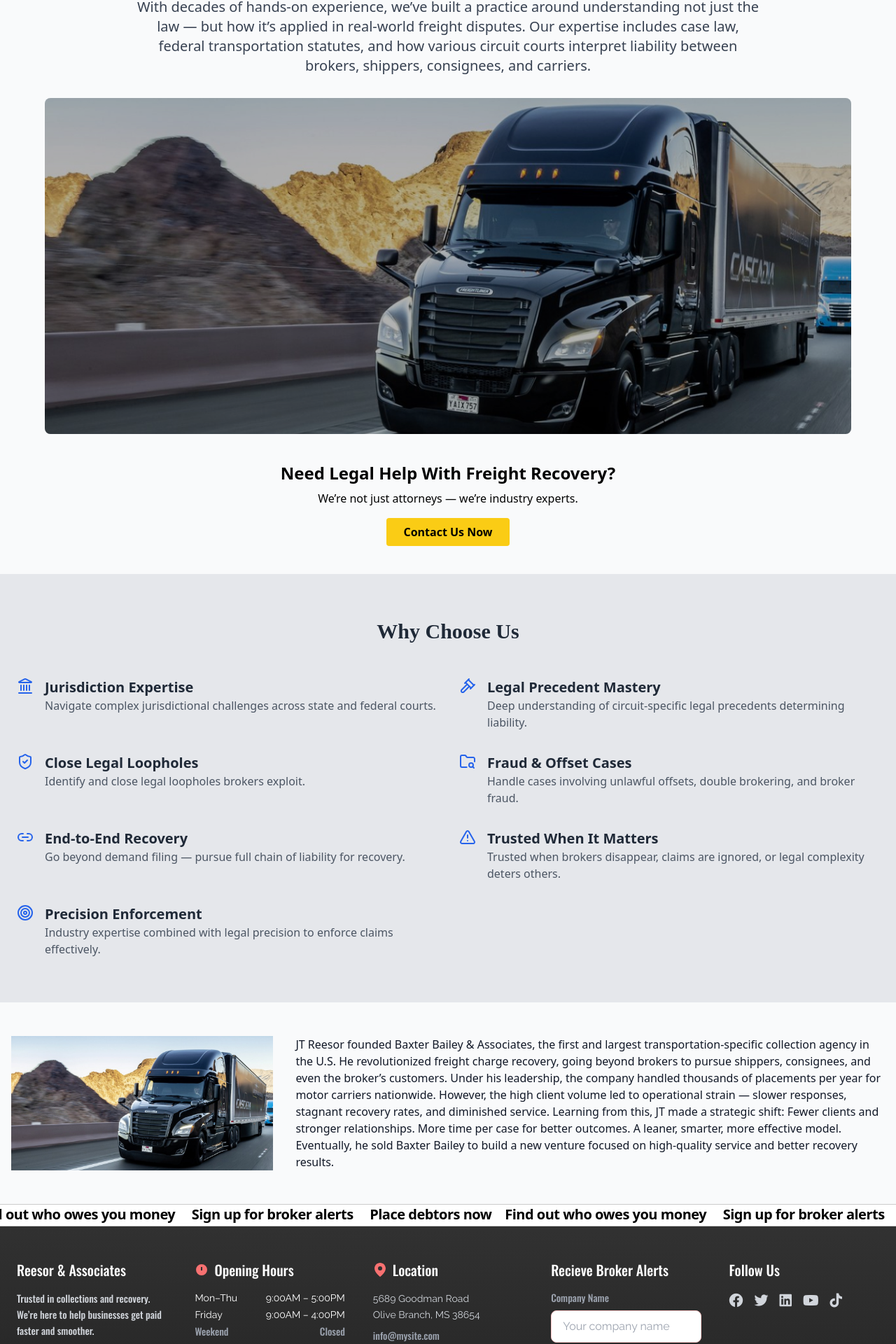
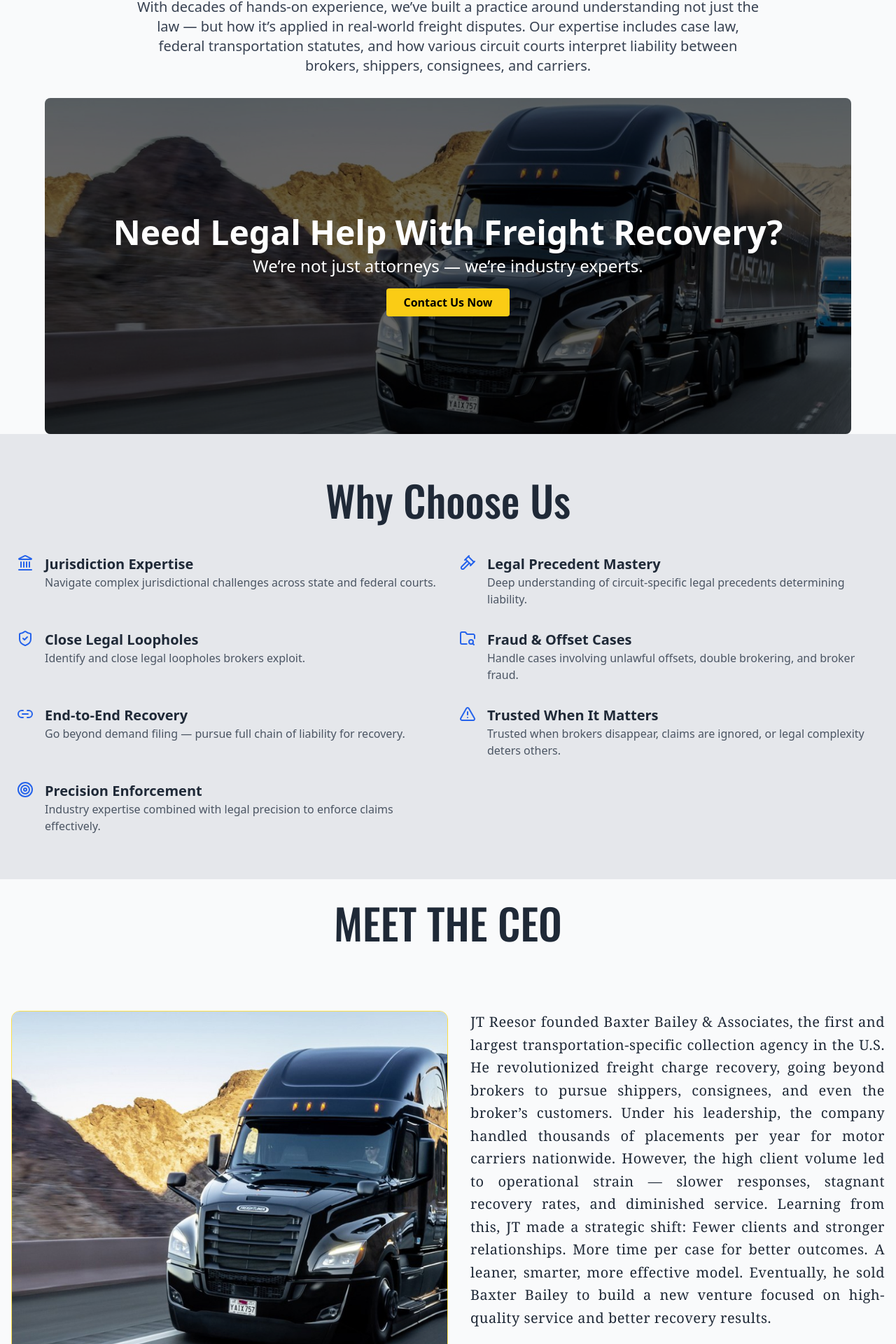
Before and after one commit to Mikemike8/ReesorAndAsociates, a React (Vite) app in the folder Reesor-Frontend/: page /law in a window 1280 px wide. Shown: the part 274-2194 px from the top of the page at 70% size. Built offline with nearby package versions, Linux system fonts and the light colour scheme; a web font is replaced by a local one.

Commit message:
why Choose us

```diff
--- a/Reesor-Frontend/src/components/Law.jsx
+++ b/Reesor-Frontend/src/components/Law.jsx
@@ -54,7 +54,7 @@ export const Law = () => {
         },
       ];
   return (
-    <div className="bg-gray-50 text-gray-900 pt-[110px]  font-sans">
+    <div className="bg-gray-50 text-gray-900 pt-[110px]  font-sans" >
 
 <section className="text-center pt-4 pb-8 px-4 bg-gray-50">
   <div className="max-w-4xl mx-auto">
@@ -76,7 +76,16 @@ export const Law = () => {
     className="relative h-[60vh] bg-cover bg-center  rounded-lg overflow-hidden w-[90%] mx-auto"
     style={{ backgroundImage: `url(${jjtrucj})` }}
   >
-    <div className="absolute inset-0 bg-black bg-opacity-30 flex items-center justify-center text-center px-4">
+    <div className="absolute inset-0 bg-black bg-opacity-60 flex items-center justify-center text-center px-4">
+      {/* CTA Footer */}
+
+        <div className="max-w-6xl mx-auto px-4 text-center">
+          <h3 className="text-5xl text-white font-bold mb-2">Need Legal Help With Freight Recovery?</h3>
+          <p className="mb-4 text-2xl text-white">We’re not just attorneys — we’re industry experts.</p>
+          <button className="bg-yellow-400 text-black px-6 py-2 rounded font-semibold hover:bg-yellow-300 transition">
+            Contact Us Now
+          </button>
+        </div>
 
     </div>
 
@@ -89,23 +98,14 @@ export const Law = () => {
 
 
 
-            {/* CTA Footer */}
-            <section className="bg-gray-50 text-black py-10">
-        <div className="max-w-6xl mx-auto px-4 text-center">
-          <h3 className="text-2xl font-bold mb-2">Need Legal Help With Freight Recovery?</h3>
-          <p className="mb-4">We’re not just attorneys — we’re industry experts.</p>
-          <button className="bg-yellow-400 text-black px-6 py-2 rounded font-semibold hover:bg-yellow-300 transition">
-            Contact Us Now
-          </button>
-        </div>
-      </section>
 
 
 
 
-      <section className="bg-gray-200 py-16 px-6">
+
+      <section className="bg-gray-200  py-16 px-6">
       <div className="max-w-7xl mx-auto">
-        <h2 className="text-3xl font-bold text-center mb-12 text-gray-800">Why Choose Us</h2>
+        <h2 className="text-6xl font-oswald text-center mb-12 text-gray-800">Why Choose Us</h2>
         <div className="grid md:grid-cols-2 gap-8">
           {points.map((point, index) => (
             <div key={index} className="flex items-start space-x-4">
@@ -123,27 +123,29 @@ export const Law = () => {
     </section>
 
 
-
-      <div className="bg-gray-50 text-gray-900 font-sans">
+    <div className="bg-gray-50 pt-8 text-gray-900 font-sans">
+    <h2 className="text-6xl  mx-auto font-oswald text-center mb-12 text-gray-800">MEET THE CEO</h2>
   {/* Article Body */}
-  <section className="max-w-7xl mx-auto py-12 px-4 flex flex-row items-stretch">
+  <section className="max-w-7xl mx-auto py-12 px-4 flex items-stretch h-[600px]">
     {/* Left Side: Image (50%) */}
-  <div className="w-[30%]">
+    <div className="w-[50%] h-full ">
       <img
         src={jjtrucj}
         alt="Magazine cover image"
-      className="w-full h-full object-cover"
+        className="w-full h-full object-cover border border-yellow-300 rounded-xl"
       />
     </div>
 
-  {/* Right Side: Article Content (50%) */}
-  <div className="w-[70%] pl-8">
-    <p>
-    JT Reesor founded Baxter Bailey & Associates, the first and largest transportation-specific collection agency in the U.S. He revolutionized freight charge recovery, going beyond brokers to pursue shippers, consignees, and even the broker’s customers. Under his leadership, the company handled thousands of placements per year for motor carriers nationwide. However, the high client volume led to operational strain — slower responses, stagnant recovery rates, and diminished service. Learning from this, JT made a strategic shift: Fewer clients and stronger relationships. More time per case for better outcomes. A leaner, smarter, more effective model. Eventually, he sold Baxter Bailey to build a new venture focused on high-quality service and better recovery results.</p>
+    <div className="w-[50%] text-xl pl-8 flex flex-col justify-between h-full">
+  <p className="text-xl leading-relaxed text-gray-800 font-serif tracking-wide text-justify">
+    JT Reesor founded Baxter Bailey & Associates, the first and largest transportation-specific collection agency in the U.S. He revolutionized freight charge recovery, going beyond brokers to pursue shippers, consignees, and even the broker’s customers. Under his leadership, the company handled thousands of placements per year for motor carriers nationwide. However, the high client volume led to operational strain — slower responses, stagnant recovery rates, and diminished service. Learning from this, JT made a strategic shift: Fewer clients and stronger relationships. More time per case for better outcomes. A leaner, smarter, more effective model. Eventually, he sold Baxter Bailey to build a new venture focused on high-quality service and better recovery results.
+  </p>
 </div>
+
   </section>
+</div>
 
-</div>
+
 
 
 
```
Lines whose indentation alone changed are shown as unchanged.
